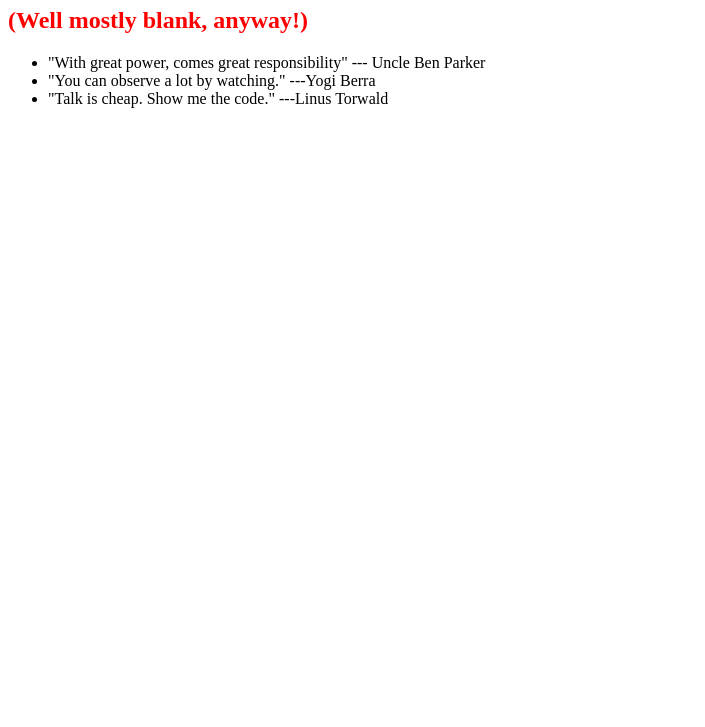
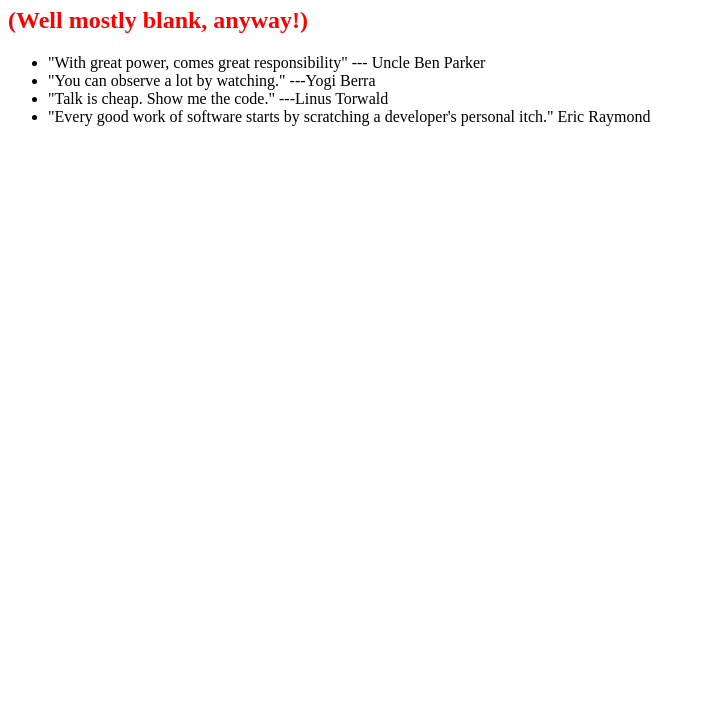
Before and after one commit to hendricksjoerg/0main_openSAP_repo, a plain HTML site: page index.html in a window 1280 px wide. Shown: the part 73-800 px from the top of the page, without its empty margins (0-705 px from the left). Drawn offline with Linux system fonts and the light colour scheme.

Commit message:
Eric Raymond quote

```diff
--- a/index.html
+++ b/index.html
@@ -12,6 +12,7 @@
 			<li>"With great power, comes great responsibility" --- Uncle Ben Parker</li>
 			<li>"You can observe a lot by watching." ---Yogi Berra</li>
 			<li>"Talk is cheap. Show me the code." ---Linus Torwald</li>
+			<li>"Every good work of software starts by scratching a developer's personal itch." Eric Raymond</li>
 		</ul>
 	</body>
 </html>
```
